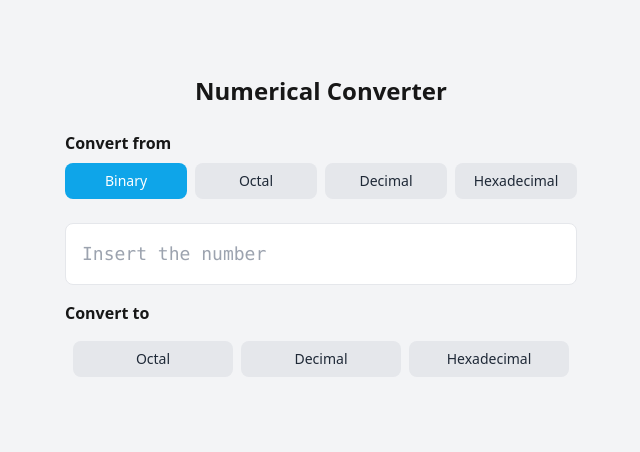
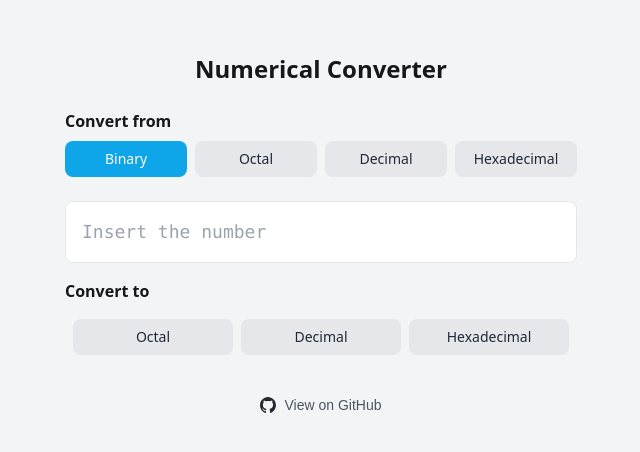
Before and after one commit to antoniojnr/numerical-converter, a Next.js app: page / in a window 1280 px wide. Shown: the part 166-618 px from the top of the page, without its empty margins (319-959 px from the left). Built offline with nearby package versions, Linux system fonts and the light colour scheme.

Commit message:
adding github link

```diff
--- a/src/app/page.tsx
+++ b/src/app/page.tsx
@@ -1,6 +1,7 @@
 "use client";
 
 import { useState } from "react";
+// import gitHubIcon from "/github-mark.svg";
 
 export default function Home() {
   const [inputValue, setInputValue] = useState("");
@@ -297,6 +298,18 @@ export default function Home() {
           </div>
         </div>
       )}
+
+      <div className='flex justify-center mt-6'>
+        <a
+          href='https://github.com/antoniojnr/numerical-converter'
+          target='_blank'
+          rel='noopener noreferrer'
+          className='flex items-center space-x-2 text-gray-600 hover:text-blue-600 transition-colors duration-300 text-sm'
+        >
+          <img src='/github-mark.svg' alt='GitHub' className='w-4 h-4' />
+          <span className='font-medium'>View on GitHub</span>
+        </a>
+      </div>
     </div>
   );
 }
```
Also changed, not shown: public/github-mark.svg (added).
